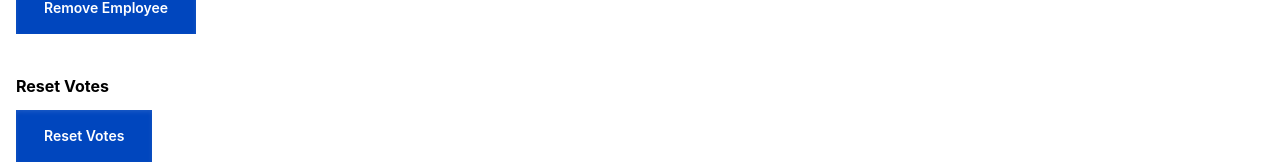
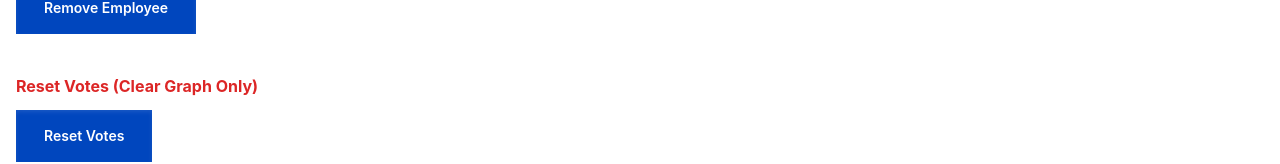
Before and after one commit to oviematthew/bestinuniform980, a React (Vite) app: page /admin/dashboard in a window 1280 px wide. Shown: the part 565-729 px from the top of the page. Built offline with nearby package versions, Linux system fonts and the light colour scheme; no server answers; the database is empty; sample sign-in values are in the browser's storage.

Commit message:
update to reset vote

```diff
--- a/src/Pages/Dashboard.jsx
+++ b/src/Pages/Dashboard.jsx
@@ -203,7 +203,9 @@ export default function Dashboard() {
       {/* Reset Votes Button */}
 
       <div>
-        <h2 className="text-m text-black font-bold mt-3 ">Reset Votes</h2>
+        <h2 className="text-m text-red-600 font-bold mt-3 ">
+          Reset Votes (Clear Graph Only)
+        </h2>
         <ButtonItem onClick={resetVotes} buttonText="Reset Votes" />
       </div>
     </div>
```
